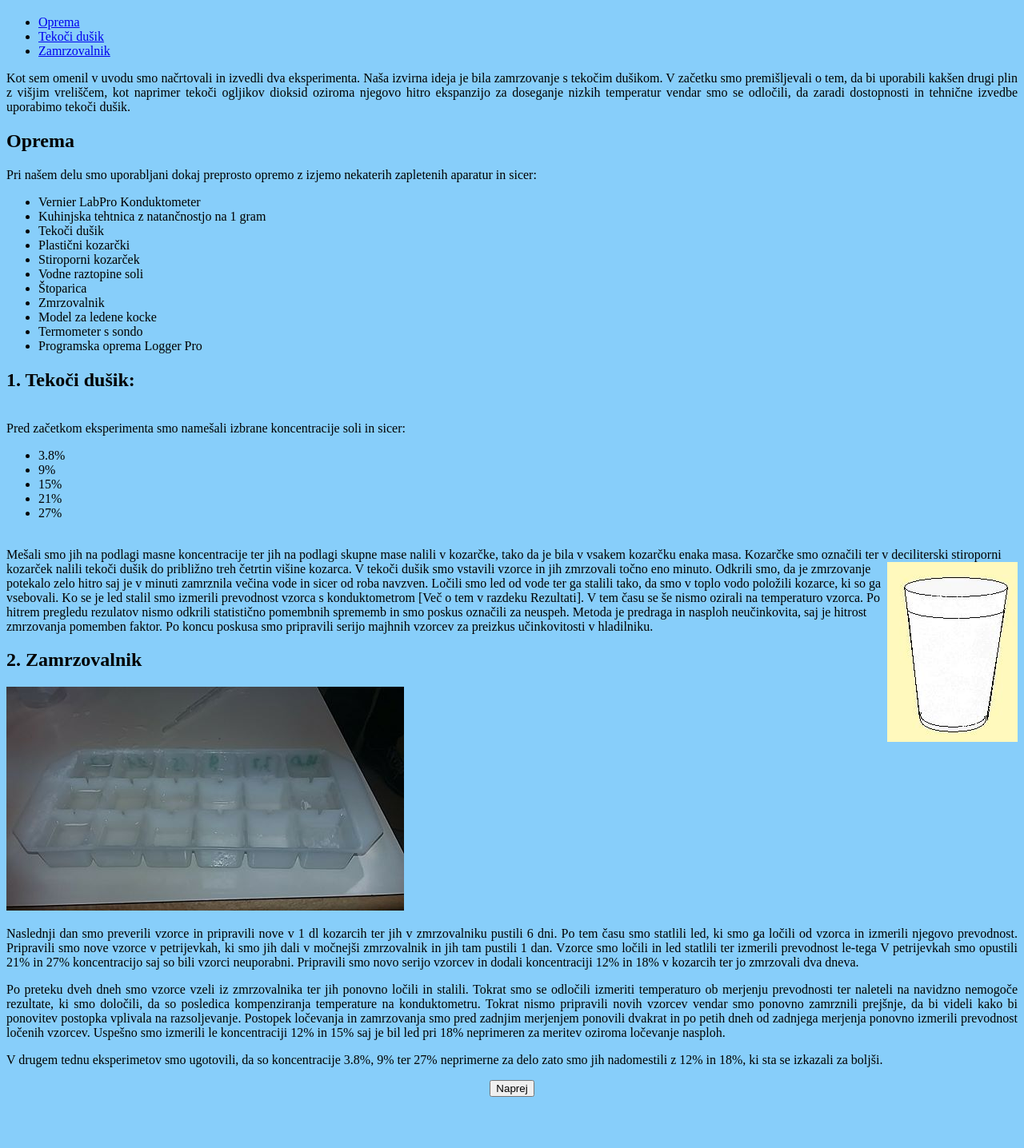
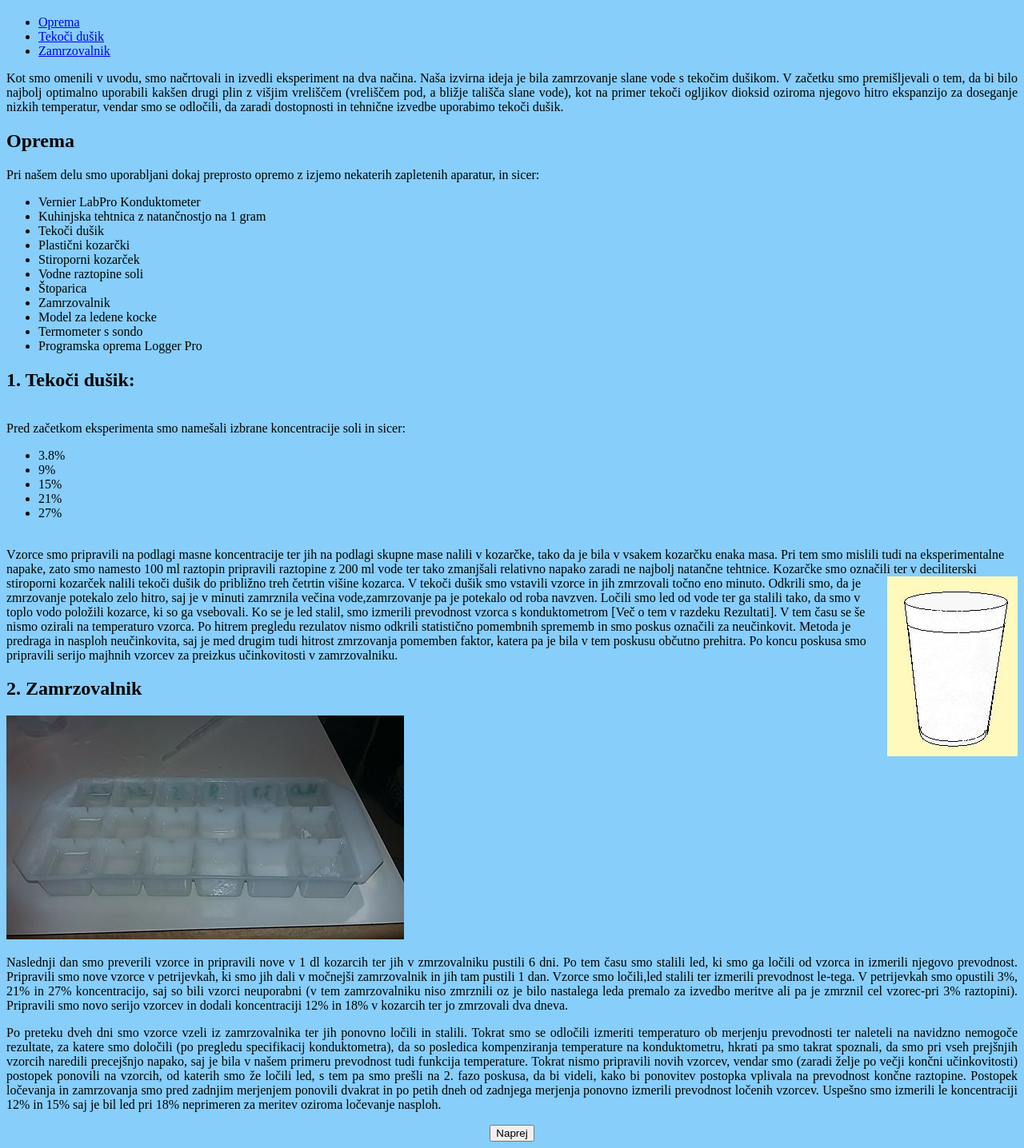
Before and after one commit to imperator2/Razsoljevanje-Vode, a plain HTML site: page Eksperiment.html in a window 1280 px wide. Shown: the part 311-1747 px from the top of the page at 80% size. Before the commit the page ends 1691 px from the top, so only its background shows below. Drawn offline with Linux system fonts and the light colour scheme.

Commit message:
Update Eksperiment.html

```diff
--- a/Eksperiment.html
+++ b/Eksperiment.html
@@ -32,13 +32,13 @@ form {text-align: center;}
 <li> <a href="Eksperiment.html#A2">Zamrzovalnik</a>
 </ul>
 <p>
-Kot sem omenil v uvodu smo načrtovali in izvedli dva eksperimenta. Naša izvirna ideja je bila zamrzovanje
-s tekočim dušikom. V začetku smo premišljevali o tem, da bi uporabili kakšen drugi plin z višjim vreliščem,
-kot naprimer tekoči ogljikov dioksid oziroma njegovo hitro ekspanzijo za doseganje nizkih temperatur vendar smo
+Kot smo omenili v uvodu, smo načrtovali in izvedli eksperiment na dva načina. Naša izvirna ideja je bila zamrzovanje slane vode
+s tekočim dušikom. V začetku smo premišljevali o tem, da bi bilo najbolj optimalno uporabili kakšen drugi plin z višjim vreliščem (vreliščem pod, a bližje tališča slane vode),
+kot na primer tekoči ogljikov dioksid oziroma njegovo hitro ekspanzijo za doseganje nizkih temperatur, vendar smo
 se odločili, da zaradi dostopnosti in tehnične izvedbe uporabimo tekoči dušik.
 
 <h2 id="A0">Oprema</h2>
-Pri našem delu smo uporabljani dokaj preprosto opremo z izjemo nekaterih zapletenih aparatur in sicer:
+Pri našem delu smo uporabljani dokaj preprosto opremo z izjemo nekaterih zapletenih aparatur, in sicer:
 <ul>
 <li>Vernier LabPro Konduktometer
 <li>Kuhinjska tehtnica z natančnostjo na 1 gram
@@ -47,7 +47,7 @@ Pri našem delu smo uporabljani dokaj preprosto opremo z izjemo nekaterih zaplet
 <li>Stiroporni kozarček
 <li>Vodne raztopine soli
 <li>Štoparica
-<li>Zmrzovalnik
+<li>Zamrzovalnik
 <li>Model za ledene kocke
 <li>Termometer s sondo
 <li>Programska oprema Logger Pro
@@ -62,34 +62,33 @@ Pred začetkom eksperimenta smo namešali izbrane koncentracije soli in sicer: <
 <li> 21%
 <li> 27%
 </ul><br>
-Mešali smo jih na podlagi masne koncentracije ter jih na podlagi skupne mase nalili v kozarčke, tako da je
-bila v vsakem kozarčku enaka masa. Kozarčke smo označili ter v deciliterski stiroporni kozarček nalili
+Vzorce smo pripravili na podlagi masne koncentracije ter jih na podlagi skupne mase nalili v kozarčke, tako da je
+bila v vsakem kozarčku enaka masa. Pri tem smo mislili tudi na eksperimentalne napake, zato smo namesto 100 ml raztopin pripravili raztopine z 200 ml vode ter tako zmanjšali relativno napako zaradi ne najbolj natančne tehtnice. Kozarčke smo označili ter v deciliterski stiroporni kozarček nalili
 tekoči dušik do približno treh četrtin višine kozarca. V tekoči dušik smo vstavili vzorce in jih zmrzovali točno eno
 minuto. <img src="cup.jpg" alt="Kozarec" style="float:right;vertical-align: top;">
-Odkrili smo, da je zmrzovanje potekalo zelo hitro saj je v minuti zamrznila večina vode in sicer od roba navzven.
+Odkrili smo, da je zmrzovanje potekalo zelo hitro, saj je v minuti zamrznila večina vode,zamrzovanje pa je potekalo od roba navzven.
 Ločili smo led od vode ter ga stalili tako, da smo v toplo vodo položili kozarce, ki so ga vsebovali.
-Ko se je led stalil smo izmerili prevodnost vzorca s konduktometrom [Več o tem v razdeku Rezultati].
+Ko se je led stalil, smo izmerili prevodnost vzorca s konduktometrom [Več o tem v razdeku Rezultati].
 V tem času se še nismo ozirali na temperaturo vzorca. Po hitrem pregledu rezulatov nismo odkrili statistično pomembnih
-sprememb in smo poskus označili za neuspeh. Metoda je predraga in nasploh neučinkovita, saj je hitrost zmrzovanja
-pomemben faktor. Po koncu poskusa smo pripravili serijo majhnih vzorcev za preizkus učinkovitosti v hladilniku.
+sprememb in smo poskus označili za neučinkovit. Metoda je predraga in nasploh neučinkovita, saj je med drugim tudi hitrost zmrzovanja
+pomemben faktor, katera pa je bila v tem poskusu občutno prehitra. Po koncu poskusa smo pripravili serijo majhnih vzorcev za preizkus učinkovitosti v zamrzovalniku.
 <br>
 <h2 id="A2">2. Zamrzovalnik</h2>
 <img src="mold.jpg" alt="Kalup" style="float: center;"/>
 <br>
 <p>Naslednji dan smo preverili vzorce in pripravili nove v 1 dl kozarcih ter jih v zmrzovalniku pustili 6 dni. Po tem času smo
-statlili led, ki smo ga ločili od vzorca in izmerili njegovo prevodnost. Pripravili smo nove vzorce v petrijevkah, ki smo jih dali
-v močnejši zmrzovalnik in jih tam pustili 1 dan. Vzorce smo ločili in led statlili ter izmerili prevodnost le-tega
-V petrijevkah smo opustili 21% in 27% koncentracijo saj so bili vzorci neuporabni. Pripravili smo novo serijo vzorcev
+stalili led, ki smo ga ločili od vzorca in izmerili njegovo prevodnost. Pripravili smo nove vzorce v petrijevkah, ki smo jih dali
+v močnejši zamrzovalnik in jih tam pustili 1 dan. Vzorce smo ločili,led stalili ter izmerili prevodnost le-tega.
+V petrijevkah smo opustili 3%, 21% in 27% koncentracijo, saj so bili vzorci neuporabni (v tem zamrzovalniku niso zmrznili oz je bilo nastalega leda premalo za izvedbo meritve ali pa je zmrznil cel vzorec-pri 3% raztopini). Pripravili smo novo serijo vzorcev
 in dodali koncentraciji 12% in 18% v kozarcih ter jo zmrzovali dva dneva.
 </p><p>
-Po preteku dveh dneh smo vzorce vzeli iz zmrzovalnika ter jih ponovno ločili in stalili. Tokrat smo se odločili
-izmeriti temperaturo ob merjenju prevodnosti ter naleteli na navidzno nemogoče rezultate, ki smo določili,
-da so posledica kompenziranja temperature na konduktometru. Tokrat nismo pripravili novih vzorcev vendar smo
-ponovno zamrznili prejšnje, da bi videli kako bi ponovitev postopka vplivala na razsoljevanje. Postopek ločevanja in
+Po preteku dveh dni smo vzorce vzeli iz zamrzovalnika ter jih ponovno ločili in stalili. Tokrat smo se odločili
+izmeriti temperaturo ob merjenju prevodnosti ter naleteli na navidzno nemogoče rezultate, za katere smo določili (po pregledu specifikacij konduktometra),
+da so posledica kompenziranja temperature na konduktometru, hkrati pa smo takrat spoznali, da smo pri vseh prejšnjih vzorcih naredili precejšnjo napako, saj je bila v našem primeru prevodnost tudi funkcija temperature. Tokrat nismo pripravili novih vzorcev, vendar smo (zaradi želje po večji končni učinkovitosti)
+postopek ponovili na vzorcih, od katerih smo že ločili led, s tem pa smo prešli na 2. fazo poskusa, da bi videli, kako bi ponovitev postopka vplivala na prevodnost končne raztopine. Postopek ločevanja in
 zamrzovanja smo pred zadnjim merjenjem ponovili dvakrat in po petih dneh od zadnjega merjenja ponovno izmerili prevodnost
 ločenih vzorcev. Uspešno smo izmerili le koncentraciji 12% in 15% saj je bil led pri 18% neprimeren za meritev oziroma ločevanje nasploh.</p>
-<p> V drugem tednu eksperimetov smo ugotovili, da so koncentracije 3.8%, 9% ter 27% neprimerne za delo
-zato smo jih nadomestili z 12% in 18%, ki sta se izkazali za boljši.
+<p>
 
 <form>
   <button formaction="Rezultati.html">Naprej</button>
```
